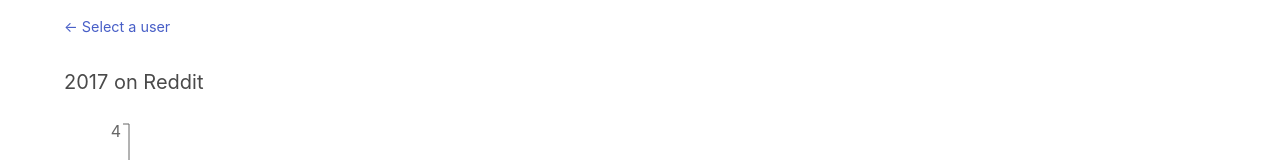
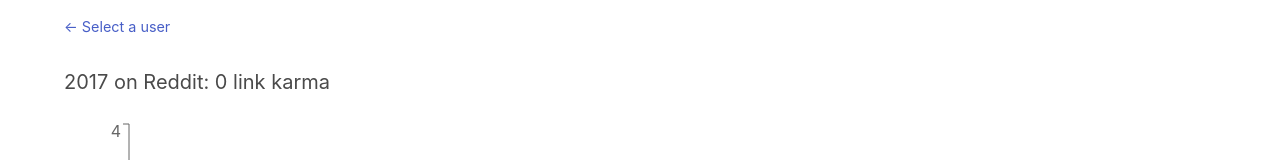
Before and after one commit to cheshire137/lunreddit, a React (Create React App) app: page /user/1 in a window 1280 px wide. Shown: the part 164-324 px from the top of the page. Built offline with nearby package versions, Linux system fonts and the light colour scheme; no server answers.

Commit message:
Format karma and counts

```diff
--- a/src/components/PostDetails.js
+++ b/src/components/PostDetails.js
@@ -1,5 +1,6 @@
 import React, { Component } from 'react'
 import ExternalLink from './ExternalLink'
+import NumberHelper from '../models/NumberHelper'
 
 class PostDetails extends Component {
   render() {
@@ -18,7 +19,9 @@ class PostDetails extends Component {
             className="text-gray"
           >{post.date.toLocaleDateString()}</ExternalLink>
           <span> &middot; </span>
-          <strong>{post.points}</strong> {post.pointsUnit}
+          <span title={post.points}>
+            <strong>{NumberHelper.format(post.points)}</strong> {post.pointsUnit}
+          </span>
           <span> &middot; </span>
           <ExternalLink
             url={post.subredditUrl}
--- a/src/components/UserView.js
+++ b/src/components/UserView.js
@@ -4,6 +4,7 @@ import RedditUser from '../models/RedditUser'
 import PostsList from './PostsList'
 import KarmaChart from './KarmaChart'
 import DateHelper from '../models/DateHelper'
+import NumberHelper from '../models/NumberHelper'
 
 class UserView extends Component {
   state = { posts: [] }
@@ -26,6 +27,7 @@ class UserView extends Component {
 
   render() {
     const { posts, about } = this.state
+    const totalLinkKarma = posts.map(post => post.points).reduce((acc, val) => acc + val, 0)
     return (
       <div>
         <section className="hero is-link">
@@ -38,9 +40,13 @@ class UserView extends Component {
               </h1>
               {about ? (
                 <h2 className="subtitle">
-                  {about.linkKarma} link karma
+                  <span title={about.linkKarma}>
+                    {NumberHelper.format(about.linkKarma)} link karma
+                  </span>
                   <span> &middot; </span>
-                  {about.commentKarma} comment karma
+                  <span title={about.commentKarma}>
+                    {NumberHelper.format(about.commentKarma)} comment karma
+                  </span>
                   <span> &middot; </span>
                   Redditor for {new DateHelper(about.created).timeSince()}
                 </h2>
@@ -54,7 +60,12 @@ class UserView extends Component {
               to="/"
               className="back-nav-link"
             >&larr; Select a user</Link>
-            <h2 className="subtitle">{this.year} on Reddit</h2>
+            <h2 className="subtitle">
+              <span>{this.year} on Reddit: </span>
+              <span title={totalLinkKarma}>
+                {NumberHelper.format(totalLinkKarma)} link karma
+              </span>
+            </h2>
             <KarmaChart posts={posts} year={this.year} />
             <PostsList posts={posts} />
           </div>
--- /dev/null
+++ b/src/models/NumberHelper.js
@@ -0,0 +1,25 @@
+const si = [
+  { value: 1, symbol: "" },
+  { value: 1E3, symbol: "k" },
+  { value: 1E6, symbol: "M" },
+  { value: 1E9, symbol: "G" },
+  { value: 1E12, symbol: "T" },
+  { value: 1E15, symbol: "P" },
+  { value: 1E18, symbol: "E" }
+]
+
+export default class NumberHelper {
+  static format(num, digits) {
+    const rx = /\.0+$|(\.[0-9]*[1-9])0+$/
+    let i
+    for (i = si.length - 1; i > 0; i--) {
+      if (num >= si[i].value) {
+        break
+      }
+    }
+    if (typeof digits === 'undefined') {
+      digits = 0
+    }
+    return (num / si[i].value).toFixed(digits).replace(rx, '$1') + si[i].symbol
+  }
+}
```
